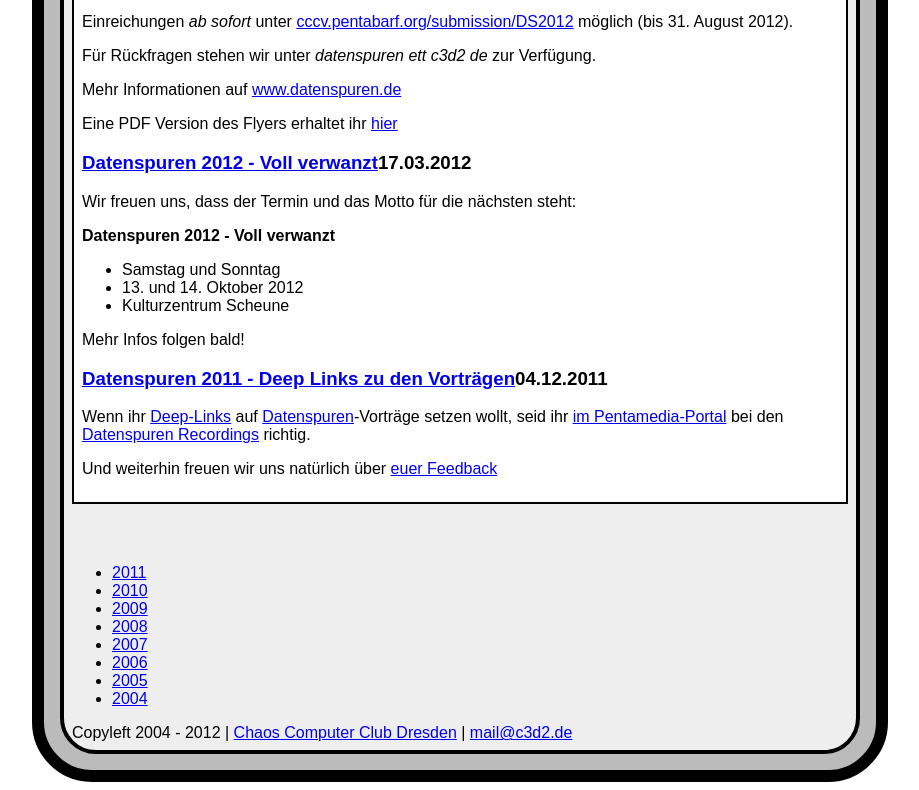
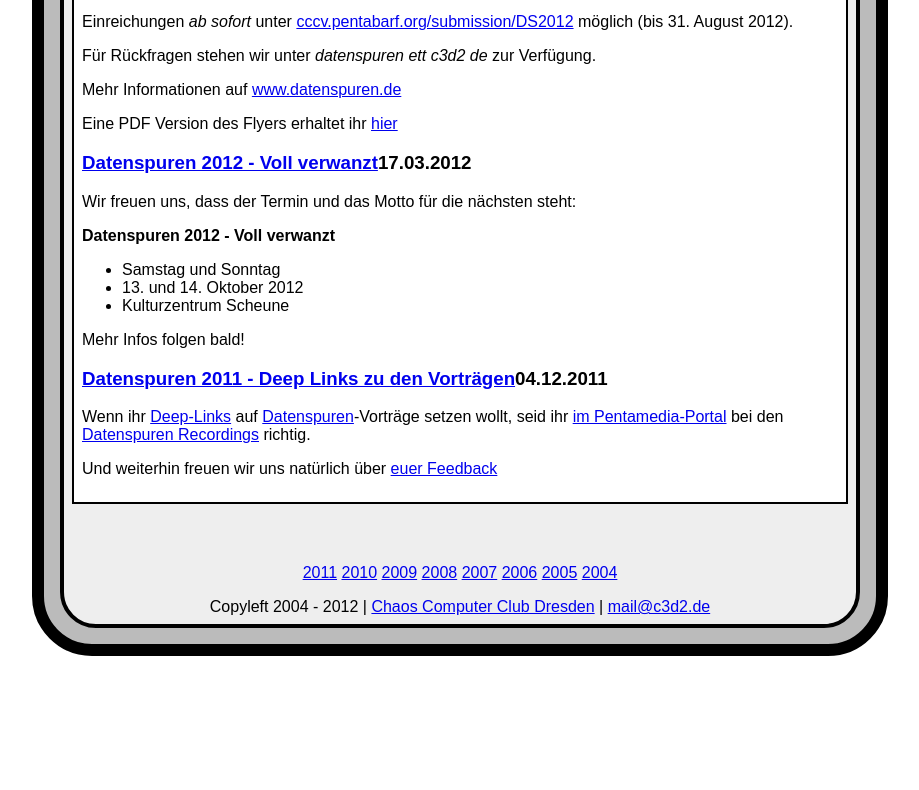
Before and after one commit to payload/ds12, a plain HTML site: page index.html in a window 1280 px wide. Shown: the part 643-1433 px from the top of the page, without its empty margins (188-1107 px from the left). After the commit the page ends 1307 px from the top, so only its background shows below. Drawn offline with Linux system fonts and the light colour scheme.

Commit message:
fixed #footer inlined and centered

```diff
--- a/style/style.css
+++ b/style/style.css
@@ -140,5 +140,13 @@
 }
 /**/
 
+/* footer */
+#footer { text-align: center; }
+#oldds { padding-left: 0px; }
+#oldds li {
+    list-style: none;
+    display: inline;
+}
+
 /* debug */
 #nav, #menu { display: none; }
```
Also changed, not shown: index.html (+1 -0 lines).
